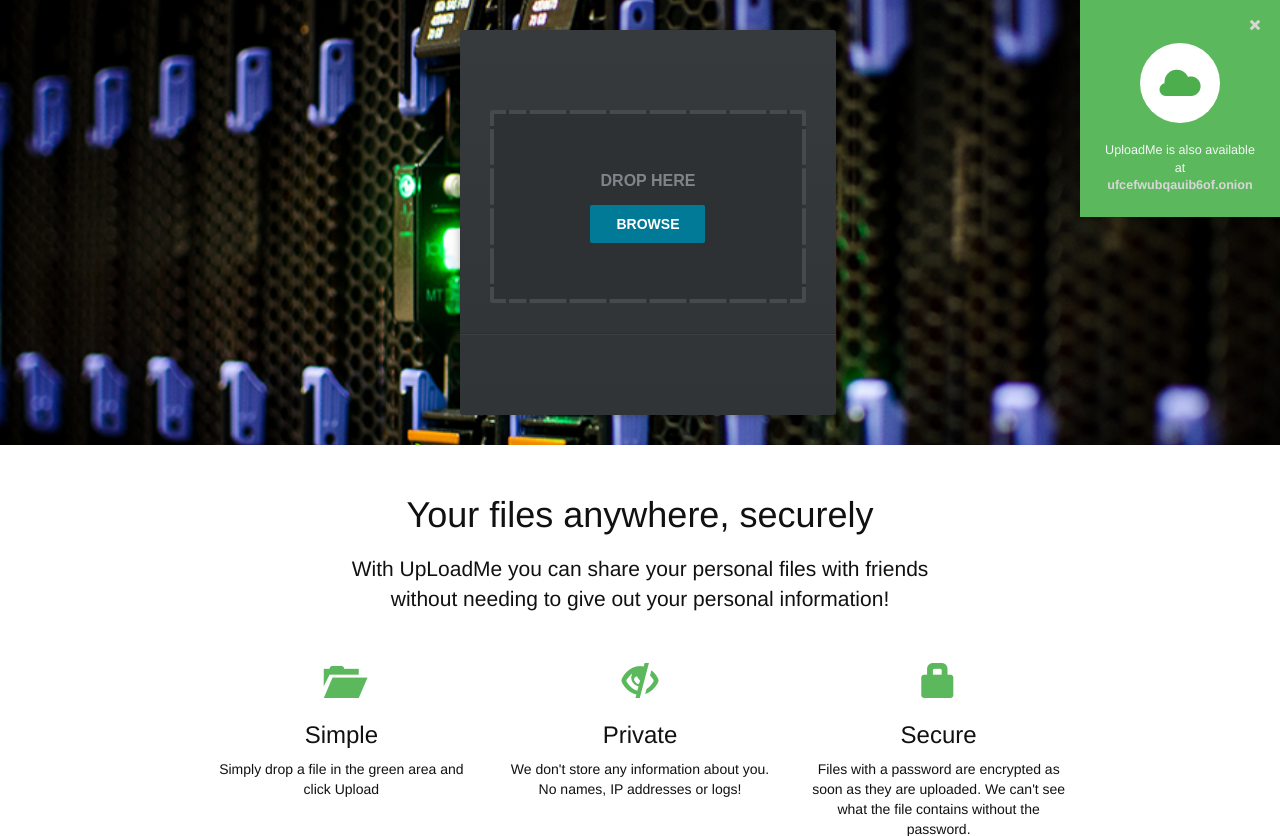
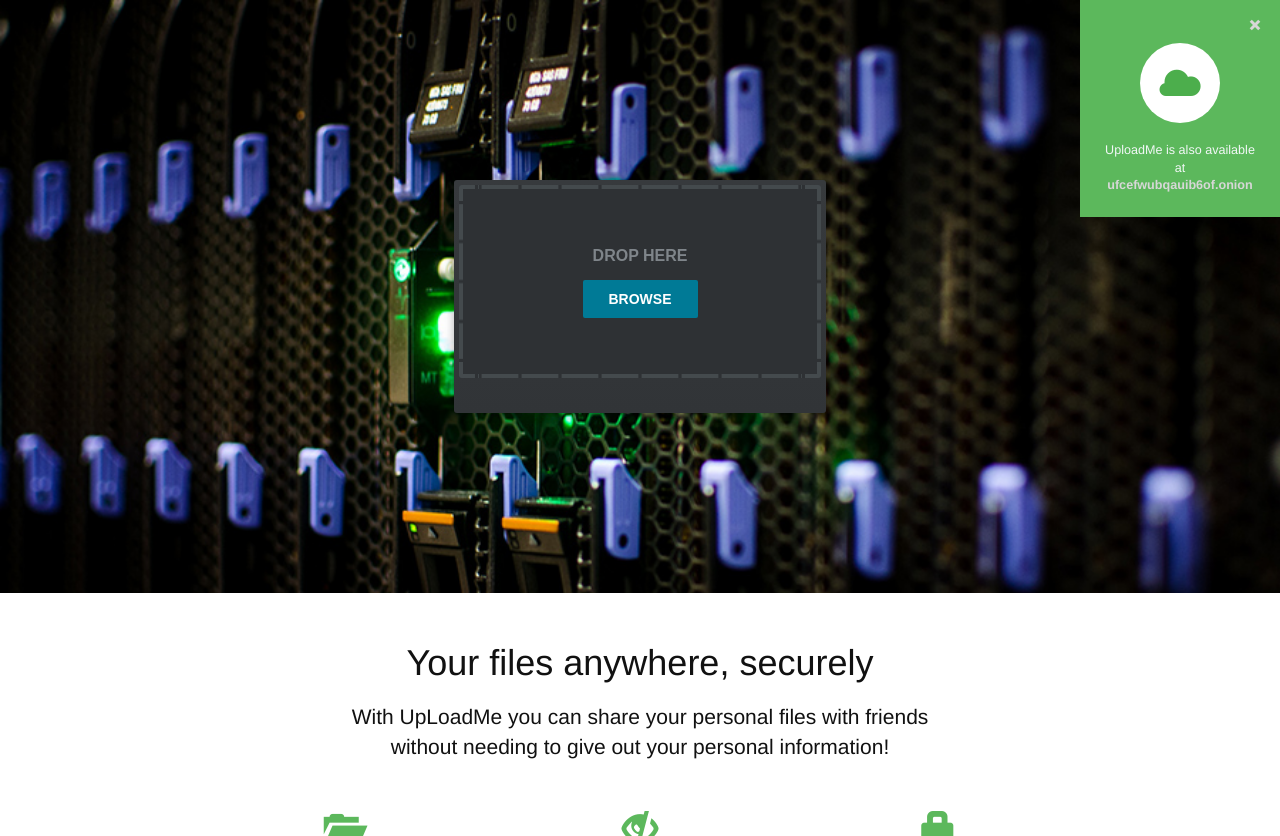
Before and after one commit to Carlgo11/UploadMe, a PHP site: page /index.php in a window 1280 px wide. Shown: the part 100-936 px from the top of the page. Run offline with PHP 8.4, Linux system fonts and the light colour scheme; some libraries are stand-ins or nearby versions.

Commit message:
Remove widget padding and lower border

```diff
--- a/css/stylesheet.css
+++ b/css/stylesheet.css
@@ -62,9 +62,7 @@ nav {
 }
 
 .home-picture {
-    background: no-repeat center;
-    background-size: 100%;
-    margin-right: -16px;
+    background-size: cover;
 }
 
 #upload, .complement {
@@ -164,10 +162,11 @@ footer * {
     background-image: linear-gradient(top, #373A3D, #313437);
 
     width: 250px;
-    padding: 80px 30px 80px 30px;
+    padding: 5px;
     border-radius: 3px;
 
-    margin: 30px 0 30px 0;
+    margin-bottom: 180px;
+    margin-top: 180px;
     box-shadow: 0 0 10px rgba(0, 0, 0, 0.3);
 }
 
@@ -209,8 +208,8 @@ footer * {
 #upload ul {
     list-style: none;
     margin: 0 -30px;
-    border-top: 1px solid #2b2e31;
-    border-bottom: 1px solid #3d4043;
+    /*border-top: 1px solid #2b2e31;
+    border-bottom: 1px solid #3d4043;*/
 }
 
 #upload ul li {
--- a/index.php
+++ b/index.php
@@ -11,7 +11,7 @@
         <form name="upload" id="upload" action="./upload_file.php" method="post" enctype="multipart/form-data">
             <div id="drop">
                 Drop Here
-
+                <br>
                 <a>Browse</a>
                 <input type="file" name="upl" multiple/>
             </div>
```
